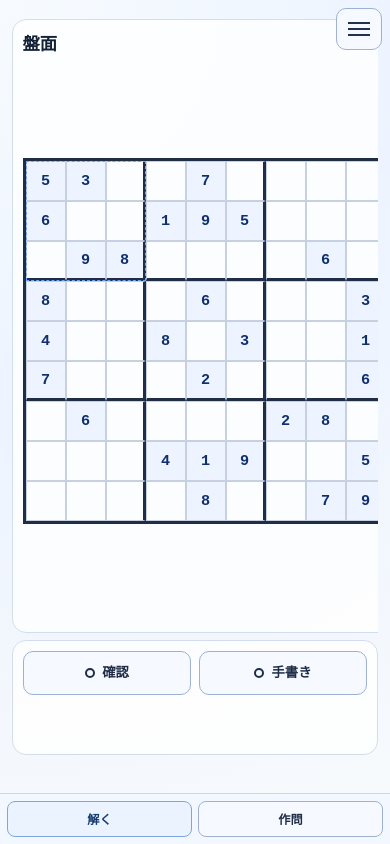
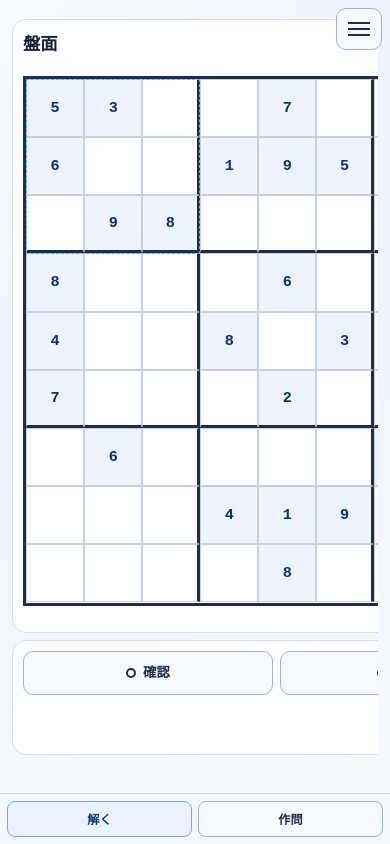
Before and after one commit to shgnaka/sudoku-display, a React (Vite) app: page /#/solve in a window 390 px wide. Built offline with nearby package versions, Linux system fonts and the light colour scheme.

Commit message:
Fix solve board clipping on mobile layout

```diff
--- a/src/App.css
+++ b/src/App.css
@@ -39,7 +39,8 @@ body.solve-no-scroll-body {
 }
 
 .app-root.solve-no-scroll {
-  --solve-inline-size: calc(100vw - 1.5rem - env(safe-area-inset-left, 0px) - env(safe-area-inset-right, 0px));
+  /* Use the actual container width to avoid viewport rounding overflow on mobile. */
+  --solve-inline-size: calc(100% - 1px);
   --solve-header-reserved: 3.4rem;
   --solve-controls-reserved: 10.8rem;
   --solve-bottom-reserved: 1rem;
@@ -327,6 +328,7 @@ button.danger {
 
 .app-root.solve-no-scroll .solve-board-panel {
   min-height: 0;
+  width: 100%;
   display: grid;
   grid-template-rows: auto minmax(0, 1fr);
   align-items: start;
```
